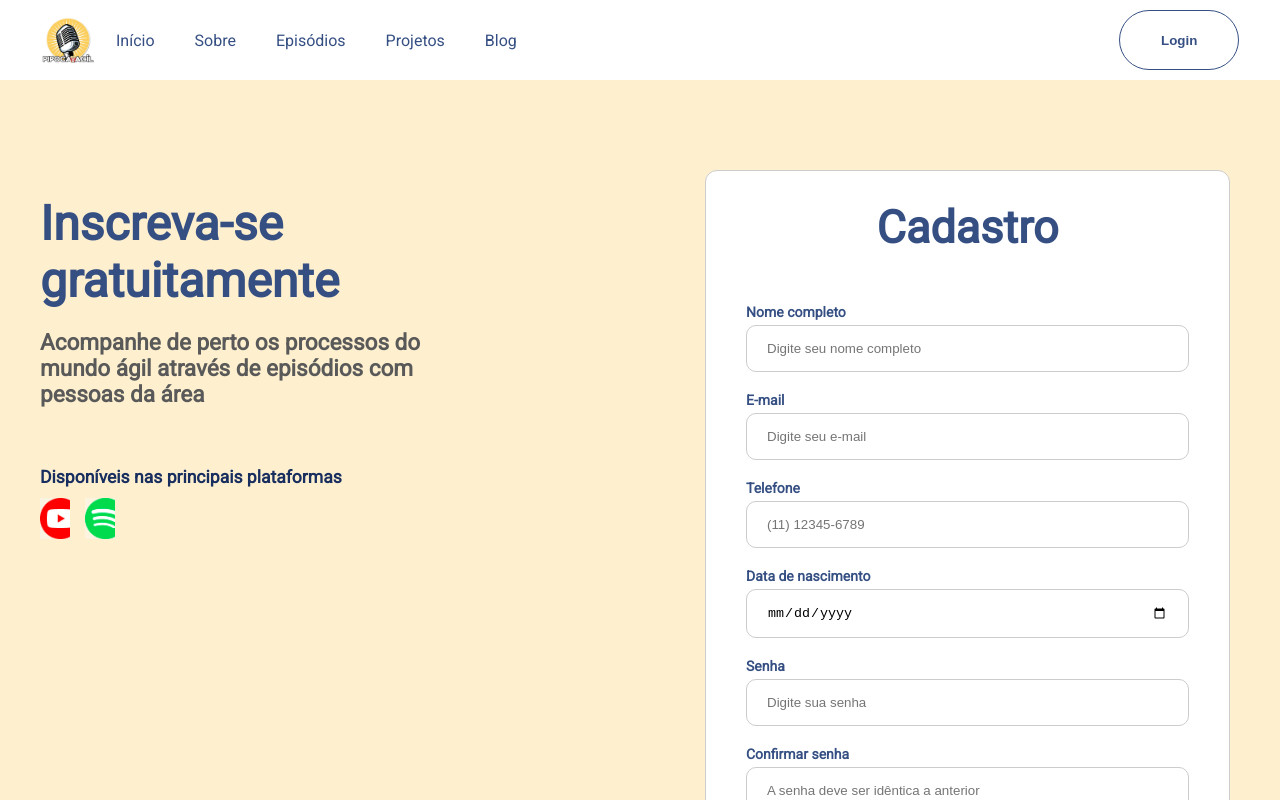
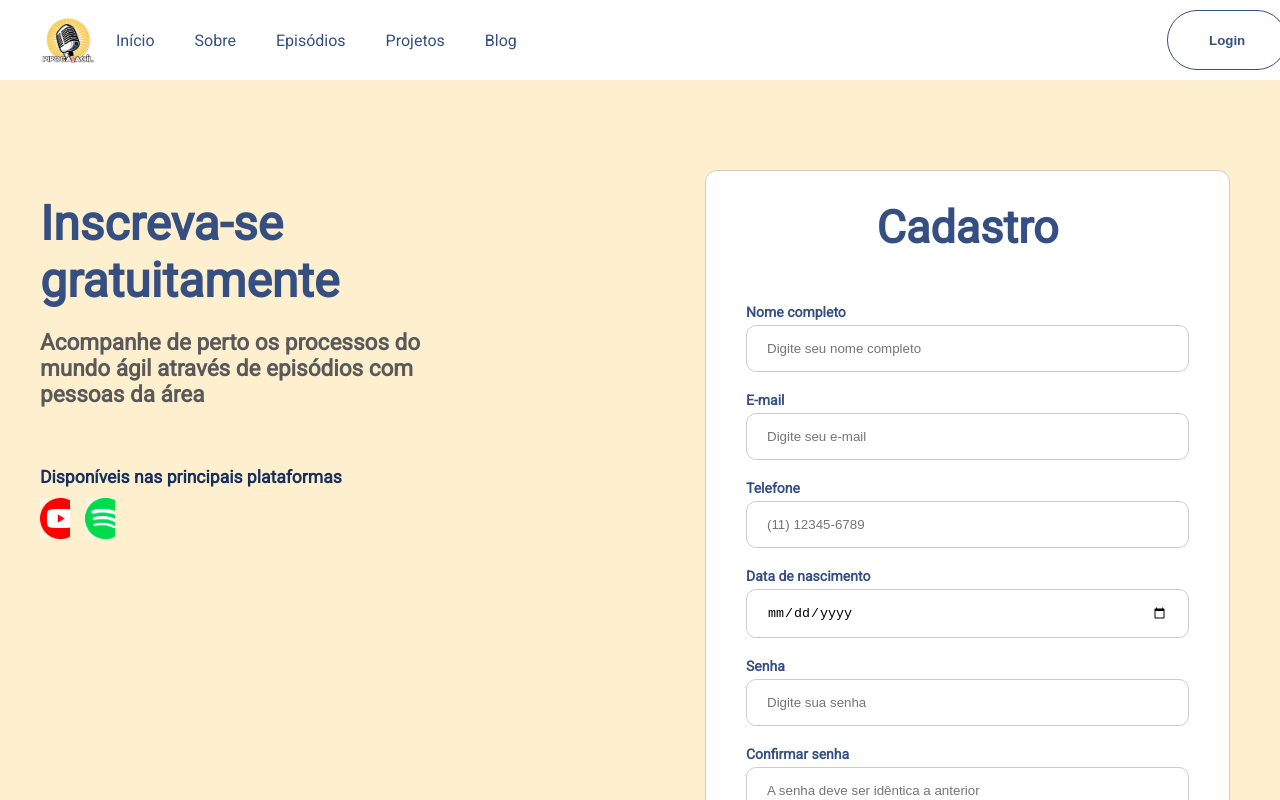
Before and after one commit to SquadLuzRosa/pipoca-agil-front, a Next.js app: page /register in a window 1280 px wide. Shown: the top 800 px of the page. Built offline with nearby package versions, Linux system fonts and the light colour scheme.

Commit message:
update: Basic update to fix margins

```diff
--- a/src/components/layout/Navbar.jsx
+++ b/src/components/layout/Navbar.jsx
@@ -47,7 +47,7 @@ const StyledBlog = styled.span`
 `
 
 const StyledLogin = styled.span`
-  width: 10%;
+  width: 6%;
 `
 
 function Navbar() {
--- a/src/components/layout/inputs/Button.jsx
+++ b/src/components/layout/inputs/Button.jsx
@@ -8,6 +8,7 @@ export const Button = styled.button`
   border: 1px solid ${(props) => props.theme.colorText};
   color: ${(props) => props.theme.colorText};
   font-weight: bold;
+
 `
 export const ButtonBlue = styled.button`
   background-color: ${(props) => props.theme.colorText};
```
